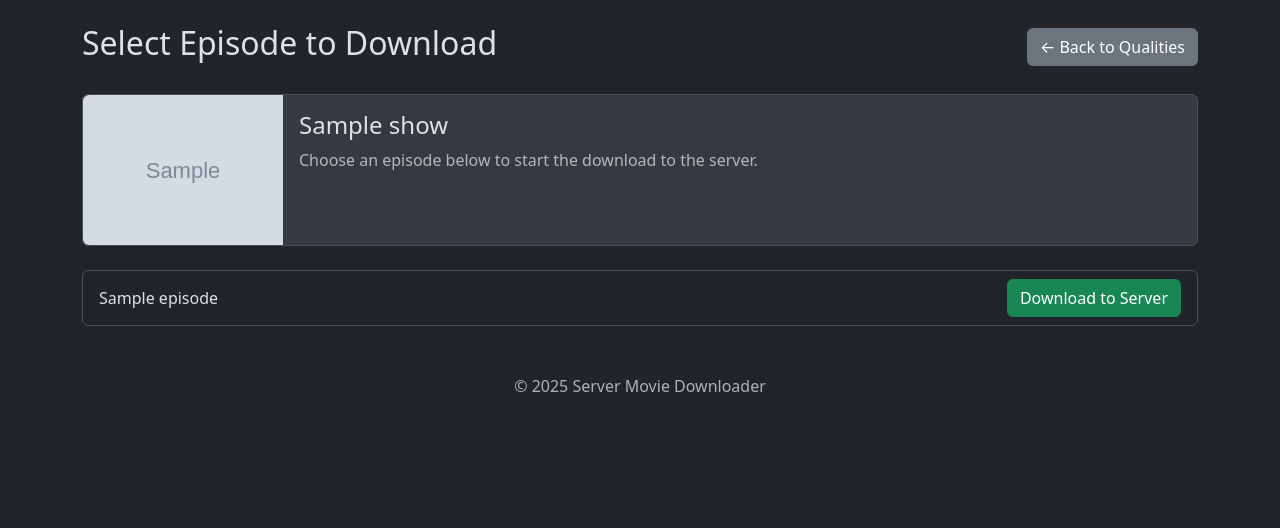
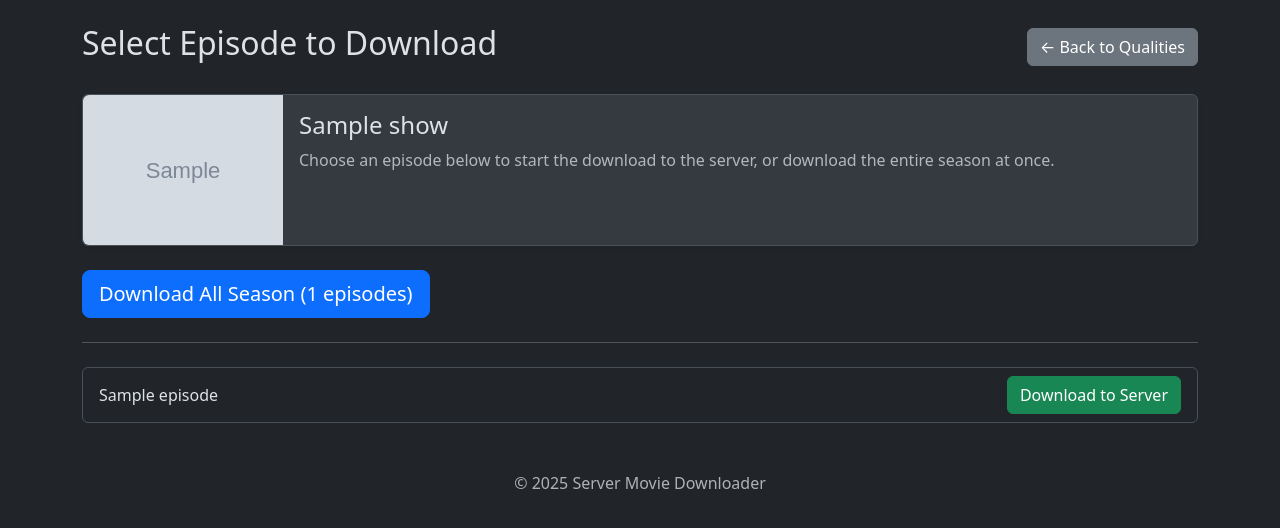
Before and after one commit to lidanthedev/acer-pal, a Flask app: template templates/episodes.html in a window 1280 px wide. Shown: the part 57-585 px from the top of the page. Run offline with Flask 3, Linux system fonts and the light colour scheme; the template is opened without the code that fills it: most values are stand-ins (such as "Sample title", 1, 10 or a date in 2020); grey boxes marked "Sample" are stand-in pictures.

Commit message:
Added download all season button

```diff
--- a/main.py
+++ b/main.py
@@ -170,6 +170,91 @@ def start_download():
         logger.error(f"Download start error: {str(e)}")
         return f"A critical error occurred: {e}", 500
 
+@app.route('/download_all_season', methods=['POST'])
+def download_all_season():
+    """Download all episodes of a season."""
+    episodes_data = request.form.get('episodes_data')
+    show_title = request.form.get('show_title', 'Unknown_Show')
+
+    if not episodes_data:
+        return "Error: No episodes data provided.", 400
+
+    try:
+        import json
+        episodes = json.loads(episodes_data)
+
+        if not episodes or not isinstance(episodes, list):
+            return "Error: Invalid episodes data.", 400
+
+        # Start downloads for all episodes
+        download_ids = []
+        for episode in episodes:
+            episode_link = episode.get('link')
+            episode_title = episode.get('title', 'Unknown_Episode')
+
+            if not episode_link:
+                logger.warning(f"Skipping episode with no link: {episode_title}")
+                continue
+
+            try:
+                # Get the download URL for this episode
+                url_endpoint = Endpoint(
+                    url=f'{API_BASE_URL}/sourceUrl',
+                    headers=DEFAULT_HEADERS,
+                    method='POST',
+                    payload={"url": episode_link, "seriesType": "episode"}
+                )
+                response_data, status_code, _ = url_endpoint.fetch()
+
+                if status_code != 200 or not response_data.get('sourceUrl'):
+                    logger.error(f"Could not get download URL for episode: {episode_title}")
+                    continue
+
+                direct_download_url = unquote(response_data['sourceUrl'])
+                safe_filename = sanitize_filename(f"{show_title}_{episode_title}.mp4")
+                download_id = str(uuid.uuid4())
+
+                download_progress[download_id] = {
+                    'status': 'queued',
+                    'progress': 0,
+                    'speed': '0 KB/s',
+                    'size': '0 MB',
+                    'downloaded': 0,
+                    'total': 0,
+                    'start_time': time.time(),
+                    'filename': safe_filename,
+                    'error': None,
+                    'is_season_download': True
+                }
+
+                download_ids.append(download_id)
+
+                # Start download thread with a slight delay to avoid overwhelming the server
+                thread = threading.Thread(target=download_file_thread, args=(download_id, direct_download_url, safe_filename))
+                thread.daemon = True
+                thread.start()
+
+                # Small delay between starting downloads
+                time.sleep(0.5)
+
+            except Exception as e:
+                logger.error(f"Error setting up download for episode {episode_title}: {str(e)}")
+                continue
+
+        if download_ids:
+            logger.info(f"Started season download with {len(download_ids)} episodes for: {show_title}")
+            flash(f"Started downloading {len(download_ids)} episodes from the season!", "success")
+        else:
+            flash("No episodes could be queued for download.", "warning")
+
+        return redirect(url_for('downloads_page'))
+
+    except json.JSONDecodeError:
+        return "Error: Invalid JSON data for episodes.", 400
+    except Exception as e:
+        logger.error(f"Season download error: {str(e)}")
+        return f"A critical error occurred while starting season download: {e}", 500
+
 @app.route('/downloads', methods=['GET'])
 def list_downloads():
     downloads = []
--- a/templates/episodes.html
+++ b/templates/episodes.html
@@ -12,9 +12,22 @@
     <img src="{{ show.image }}" class="img-fluid rounded-start" alt="{{ show.title }}" style="max-width: 200px; object-fit: cover;">
     <div class="card-body">
         <h4 class="card-title">{{ show.title }}</h4>
-        <p class="text-muted">Choose an episode below to start the download to the server.</p>
+        <p class="text-muted">Choose an episode below to start the download to the server, or download the entire season at once.</p>
     </div>
 </div>
+
+<!-- Download All Season Button -->
+<div class="mb-4 d-grid">
+    <form action="{{ url_for('download_all_season') }}" method="POST" id="downloadAllForm" onsubmit="return confirmSeasonDownload()">
+        <input type="hidden" name="show_title" value="{{ show.title }}">
+        <input type="hidden" name="episodes_data" id="episodesData" value="">
+        <button type="submit" class="btn btn-primary btn-lg">
+            <i class="fas fa-download"></i> Download All Season ({{ episodes|length }} episodes)
+        </button>
+    </form>
+</div>
+
+<hr class="mb-4">
 
 <div class="list-group">
     {% for episode in episodes %}
@@ -34,4 +47,18 @@
         </div>
     {% endfor %}
 </div>
+
+<script>
+// Prepare episodes data for season download
+document.addEventListener('DOMContentLoaded', function() {
+    const episodesData = {{ episodes | tojson | safe }};
+    document.getElementById('episodesData').value = JSON.stringify(episodesData);
+});
+
+function confirmSeasonDownload() {
+    const episodeCount = {{ episodes|length }};
+    return confirm('Are you sure you want to download all ' + episodeCount + ' episodes from this season? This will start ' + episodeCount + ' downloads simultaneously.');
+}
+</script>
+
 {% endblock %}
```
